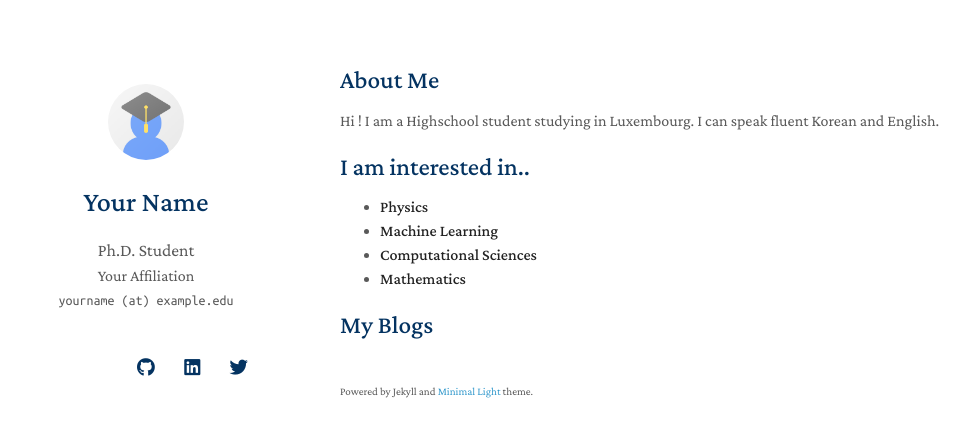
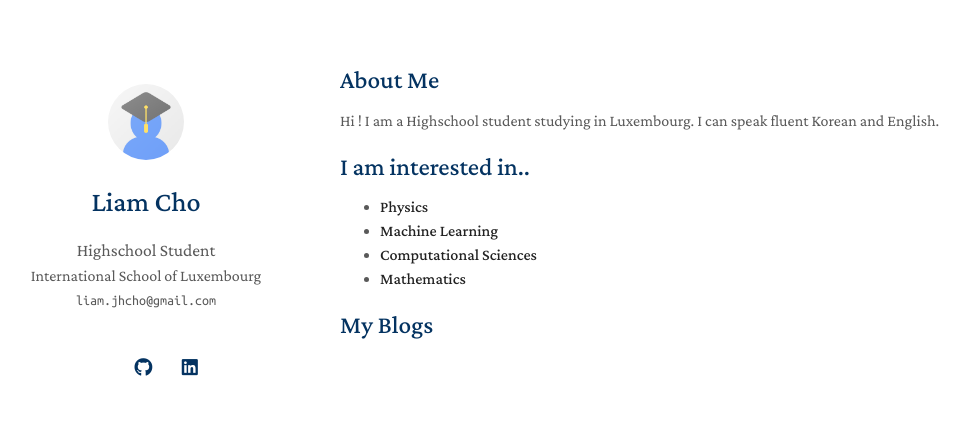
Before and after one commit to Worlds-law/Worlds-law.github.io, a Jekyll site: the page built from index.md, in a window 1280 px wide. Shown: the top 437 px of the page, without its empty margins (130-1099 px from the left). Built offline with Jekyll 4.4.1, drawn with Linux system fonts in a browser that asks for light colours; nearby versions of some CDN libraries; a style sheet for code colours, icons or effects is not loaded; our own code applies the rules of GitHub Pages for plain Markdown files.

Commit message:
Update _config.yml

```diff
--- a/_config.yml
+++ b/_config.yml
@@ -1,8 +1,8 @@
 # Basic Information
-title: Your Name
-position: Ph.D. Student
-affiliation: Your Affiliation
-email: yourname (at) example.edu
+title: Liam Cho
+position: Highschool Student
+affiliation: International School of Luxembourg
+email: liam.jhcho@gmail.com
 
 # Search Engine Optimization (SEO)
 # The following information is used to improve the website traffic from search engines, e.g., Google.
@@ -12,11 +12,11 @@ canonical: https://minimal-light-theme.yliu.me/
 
 # Links
 # If you don't need one of them, you may delete the corresponding line.
-google_scholar: https://scholar.google.com/
+#google_scholar: https://scholar.google.com/
 cv_link: assets/files/curriculum_vitae.pdf
-github_link: https://github.com/
-linkedin: https://www.linkedin.com/
-twitter: https://twitter.com/
+github_link: https://github.com/Worlds-law
+linkedin: https://www.linkedin.com/in/worldslaw/
+#twitter: https://twitter.com/
 
 # Images (e.g., your profile picture and your website's favicon)
 # "favicon" and "favicon_dark" are used for the light and dark modes, respectively.
@@ -26,7 +26,7 @@ favicon_dark: ./assets/img/favicon-dark.png
 
 # Footnote
 # You may use the option to disable the footnote, "Powered by Jekyll and Minimal Light theme."
-enable_footnote: true
+enable_footnote: false
 
 # Auto Dark Mode
 # You may use the option to disable the automatic dark theme
```
